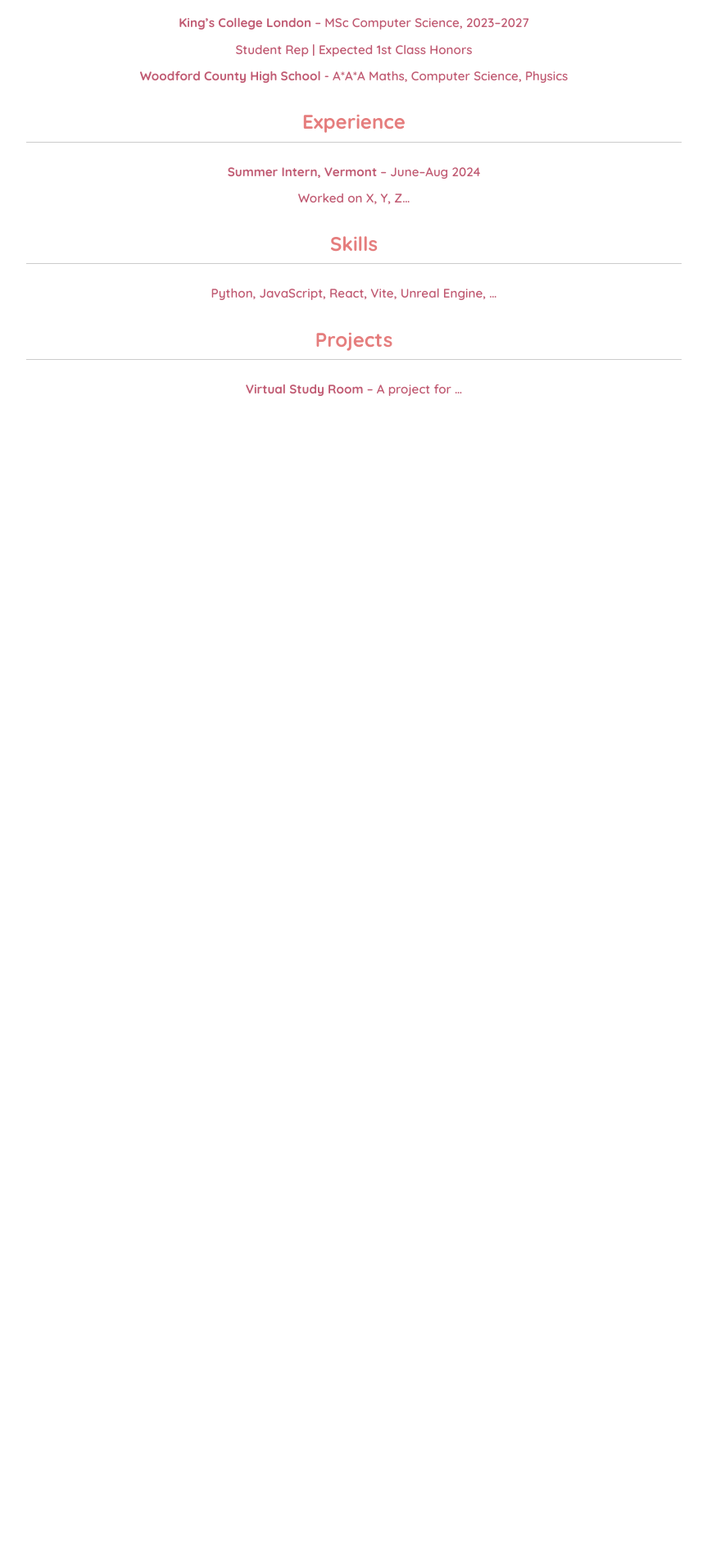
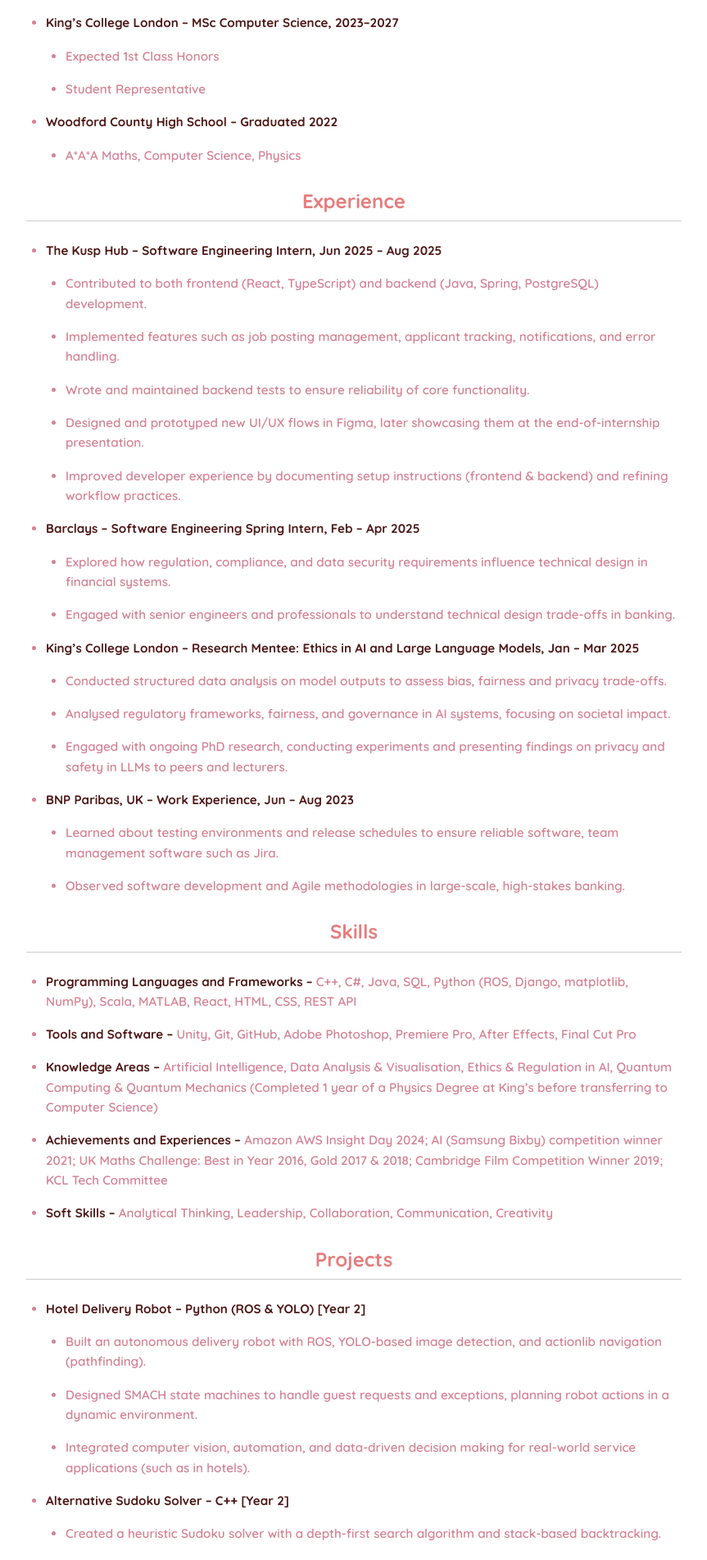
Before and after one commit to GummyBearAmnesia/portfolio-website, a React (Vite) app in the folder my-portfolio/: page / in a window 1280 px wide. Shown: the part 740-2643 px from the top of the page at 82% size, without its empty margins (208-1071 px from the left). Before the commit the page ends 1299 px from the top, so only its background shows below. Built offline with nearby package versions, Linux system fonts and the light colour scheme.

Commit message:
Add content to resume & styling

```diff
--- a/my-portfolio/src/App.css
+++ b/my-portfolio/src/App.css
@@ -61,6 +61,15 @@ p {
   flex-wrap: wrap;
 }
 
+li {
+  font-family: 'Quicksand', sans-serif;
+  font-size: 0.95rem;
+  font-weight: 600;
+  line-height: 1.6;
+  color: #d48295;
+  flex-wrap: wrap;
+}
+
 .spacing {
   padding: 1rem;
 }
--- a/my-portfolio/src/components/Resume.jsx
+++ b/my-portfolio/src/components/Resume.jsx
@@ -6,20 +6,118 @@ function Resume() {
       <p>Email: aamukta.thogata@gmail.com | GitHub: github.com/gummybearamnesia</p>
 
       <h3>Education</h3>
-      <p><strong>King’s College London</strong> – MSc Computer Science, 2023–2027</p>
-      <p>Student Rep | Expected 1st Class Honors</p>
-
-      <p><strong>Woodford County High School</strong> - A*A*A Maths, Computer Science, Physics</p>
+      <ul>
+        <li>
+          <strong>King’s College London – MSc Computer Science, 2023–2027</strong>
+          <ul>
+            <li>Expected 1st Class Honors</li>
+            <li>Student Representative</li>
+          </ul>
+        </li>
+        <li>
+          <strong>Woodford County High School – Graduated 2022</strong>
+          <ul>
+            <li>A*A*A Maths, Computer Science, Physics</li>
+          </ul>
+        </li>
+      </ul>
 
       <h3>Experience</h3>
-      <p><strong>Summer Intern, Vermont</strong> – June–Aug 2024</p>
-      <p>Worked on X, Y, Z…</p>
+      <ul>
+        <li>
+          <strong>The Kusp Hub – Software Engineering Intern, Jun 2025 – Aug 2025</strong>
+          <ul>
+            <li>Contributed to both frontend (React, TypeScript) and backend (Java, Spring, PostgreSQL) development.</li>
+            <li>Implemented features such as job posting management, applicant tracking, notifications, and error handling.</li>
+            <li>Wrote and maintained backend tests to ensure reliability of core functionality.</li>
+            <li>Designed and prototyped new UI/UX flows in Figma, later showcasing them at the end-of-internship presentation.</li>
+            <li>Improved developer experience by documenting setup instructions (frontend & backend) and refining workflow practices.</li>
+          </ul>
+        </li>
+
+        <li>
+          <strong>Barclays – Software Engineering Spring Intern, Feb – Apr 2025</strong>
+          <ul>
+            <li>Explored how regulation, compliance, and data security requirements influence technical design in financial systems.</li>
+            <li>Engaged with senior engineers and professionals to understand technical design trade-offs in banking.</li>
+          </ul>
+        </li>
+
+        <li>
+          <strong>King’s College London – Research Mentee: Ethics in AI and Large Language Models, Jan – Mar 2025</strong>
+          <ul>
+            <li>Conducted structured data analysis on model outputs to assess bias, fairness and privacy trade-offs.</li>
+            <li>Analysed regulatory frameworks, fairness, and governance in AI systems, focusing on societal impact.</li>
+            <li>Engaged with ongoing PhD research, conducting experiments and presenting findings on privacy and safety in LLMs to peers and lecturers.</li>
+          </ul>
+        </li>
+
+        <li>
+          <strong>BNP Paribas, UK – Work Experience, Jun – Aug 2023</strong>
+          <ul>
+            <li>Learned about testing environments and release schedules to ensure reliable software, team management software such as Jira.</li>
+            <li>Observed software development and Agile methodologies in large-scale, high-stakes banking.</li>
+          </ul>
+        </li>
+      </ul>
+
+
 
       <h3>Skills</h3>
-      <p>Python, JavaScript, React, Vite, Unreal Engine, …</p>
+      <ul>
+        <li><strong>Programming Languages and Frameworks –</strong> C++, C#, Java, SQL, Python (ROS, Django, matplotlib, NumPy), Scala, MATLAB, React, HTML, CSS, REST API</li>
+        <li><strong>Tools and Software –</strong> Unity, Git, GitHub, Adobe Photoshop, Premiere Pro, After Effects, Final Cut Pro</li>
+        <li><strong>Knowledge Areas –</strong> Artificial Intelligence, Data Analysis & Visualisation, Ethics & Regulation in AI, Quantum Computing & Quantum Mechanics (Completed 1 year of a Physics Degree at King’s before transferring to Computer Science)</li>
+        <li><strong>Achievements and Experiences –</strong> Amazon AWS Insight Day 2024; AI (Samsung Bixby) competition winner 2021; UK Maths Challenge: Best in Year 2016, Gold 2017 & 2018; Cambridge Film Competition Winner 2019; KCL Tech Committee</li>
+        <li><strong>Soft Skills –</strong> Analytical Thinking, Leadership, Collaboration, Communication, Creativity</li>
+      </ul>
+
 
       <h3>Projects</h3>
-      <p><strong>Virtual Study Room</strong> – A project for …</p>
+      <ul>
+      <li>
+        <strong>Hotel Delivery Robot – Python (ROS & YOLO) [Year 2]</strong>
+        <ul>
+          <li>Built an autonomous delivery robot with ROS, YOLO-based image detection, and actionlib navigation (pathfinding).</li>
+          <li>Designed SMACH state machines to handle guest requests and exceptions, planning robot actions in a dynamic environment.</li>
+          <li>Integrated computer vision, automation, and data-driven decision making for real-world service applications (such as in hotels).</li>
+        </ul>
+      </li>
+
+      <li>
+        <strong>Alternative Sudoku Solver – C++ [Year 2]</strong>
+        <ul>
+          <li>Created a heuristic Sudoku solver with a depth-first search algorithm and stack-based backtracking.</li>
+          <li>Applied optimisation and algorithmic analysis to evaluate constraint satisfaction problems efficiently.</li>
+        </ul>
+      </li>
+
+      <li>
+        <strong>Virtual Study Space Website – React, Django [Year 2]</strong>
+        <ul>
+          <li>Developed online study rooms with real-time chat and collaboration tools using WebSockets.</li>
+          <li>Used REST API to communicate with backend SQL database, collaborating via GitHub for version control and teamwork.</li>
+        </ul>
+      </li>
+
+      <li>
+        <strong>Monte Carlo Simulation – Python, MATLAB [Physics Project at University]</strong>
+        <ul>
+          <li>Implemented Monte Carlo simulations to model success probabilities of contestants crossing a probabilistic “bridge” (inspired by Squid Game).</li>
+          <li>Designed statistical experiments across 10,000+ trials, analysing distributions of outcomes and computing success probabilities.</li>
+          <li>Applied randomised algorithms, probability, and data-driven reasoning to evaluate decision-making under uncertainty.</li>
+        </ul>
+      </li>
+
+      <li>
+        <strong>2D RPG Game – Unity and C# [A-Level Final Project]</strong>
+        <ul>
+          <li>Implemented core gameplay mechanics (player movement, interactions, event systems) using Unity and C#.</li>
+          <li>Created original pixel art and animation rigs in Photoshop and After Effects, integrating them into the engine for responsive character animations.</li>
+        </ul>
+      </li>
+    </ul>
+
     </div>
 
   )
--- a/my-portfolio/src/pages/Contact.jsx
+++ b/my-portfolio/src/pages/Contact.jsx
@@ -8,12 +8,9 @@ function Contact() {
       </h3>
 
       <p>
-        If you wish to contact me, you can contact me through my good friend sygnxl.
-        Just add her on League of Legends and you can get to me from there! Very professional,
-        I promise.
+        Feel free to contact me if you have any questions, or want
+        to get in touch ~
       </p>
-
-      <h3>Okay.. But for real.</h3>
 
       <div className="contact-card">
         <div className="contact-links">
--- a/my-portfolio/src/pages/css/Resume.css
+++ b/my-portfolio/src/pages/css/Resume.css
@@ -18,8 +18,25 @@
   margin-top: 1.5rem;
   border-bottom: 1px solid #ccc;
   padding-bottom: 0.3rem;
+  text-align: center;
 }
 
 .Resume p {
   margin: 0.5rem 0;
 }
+
+.Resume ul {
+  list-style-type: disc;    /* normal bullet points */
+  margin: 1rem 0 1rem 1.5rem; /* indent nicely */
+  padding: 0;
+  text-align: left;         /* 👈 aligns bullets at the start */
+}
+
+.Resume li {
+  margin-bottom: 1rem;    /* add spacing between items */
+}
+
+.Resume li strong {
+  color: #4f1919; /* 👈 darker colour for emphasis */
+  font-weight: 700;
+}
```
